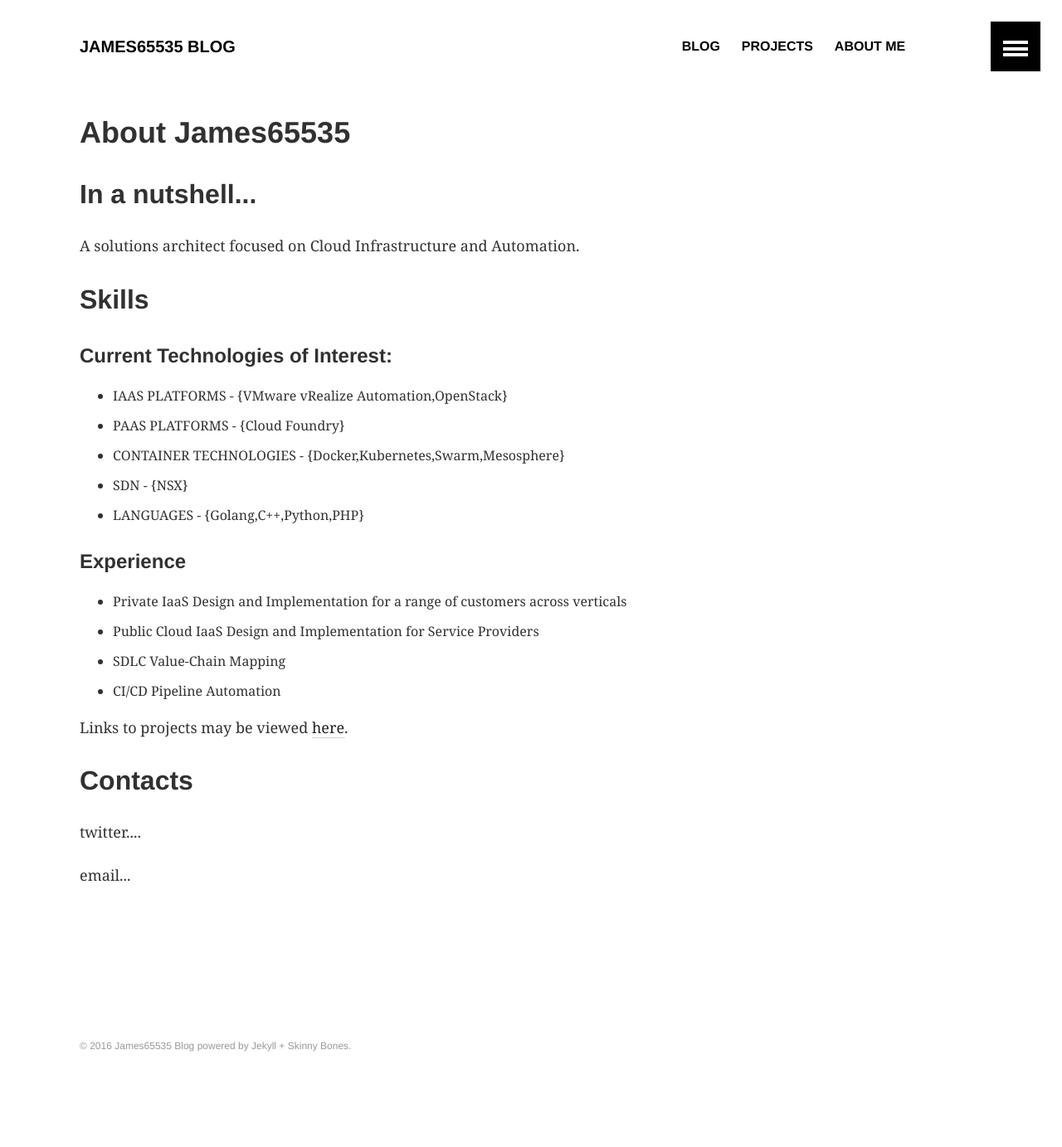
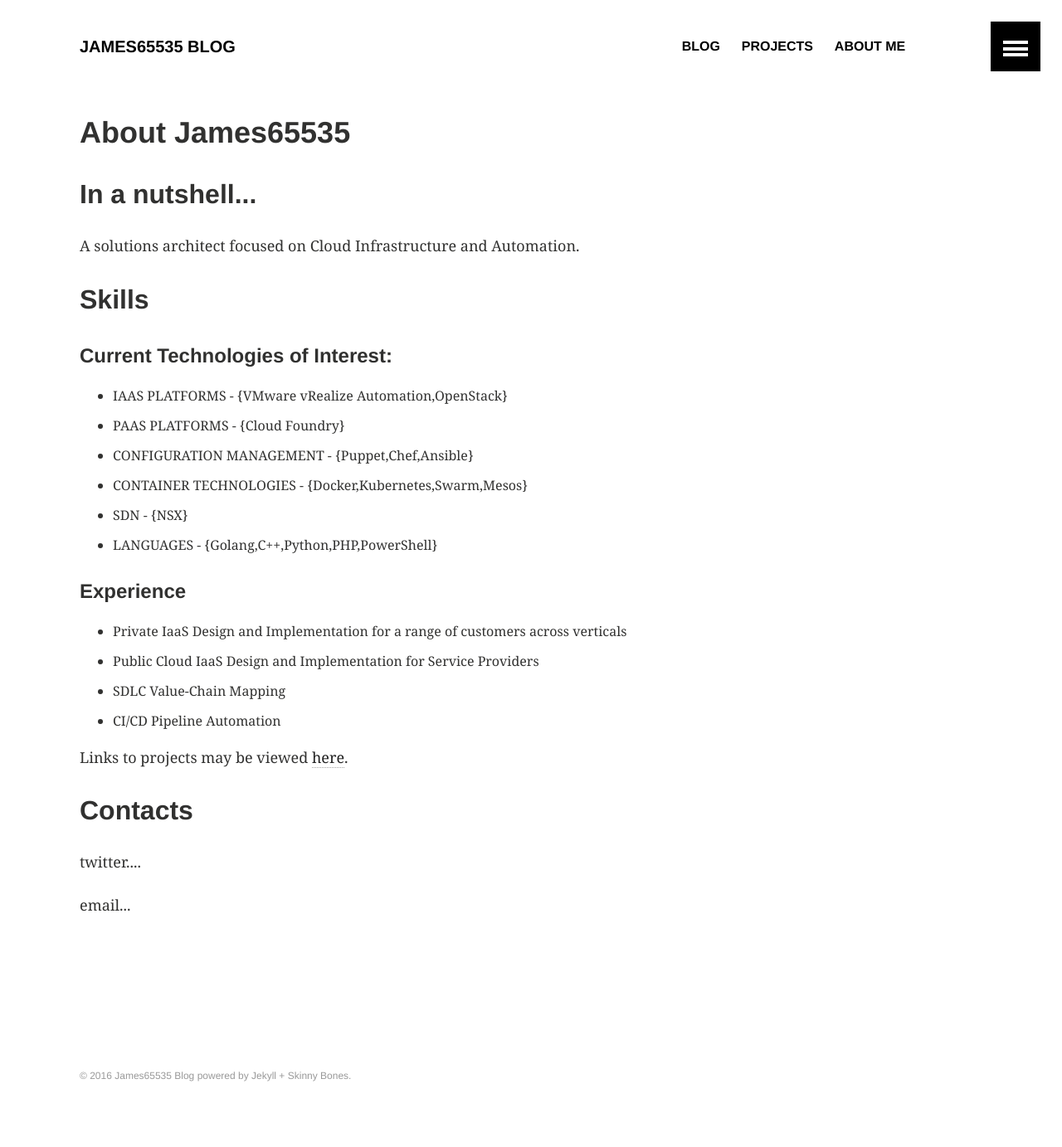
Before and after one commit to james65535/james65535.github.io, a Jekyll site: the page built from about.md, in a window 1280 px wide. Shown: the whole page at 83% size. Built offline with Jekyll 4.4.1, drawn with Linux system fonts in a browser that asks for light colours; before the commit the page ends 1347 px from its top, so only the background shows below that.

Commit message:
jekyll page init 15

```diff
--- a/about.md
+++ b/about.md
@@ -17,9 +17,10 @@ title: "About James65535"
         <ul>
           <li><span>I</span>AAS PLATFORMS - {VMware vRealize Automation,OpenStack}</li>
           <li><span>P</span>AAS PLATFORMS - {Cloud Foundry}</li>
-          <li><span>C</span>ONTAINER TECHNOLOGIES - {Docker,Kubernetes,Swarm,Mesosphere}</li>
+          <li><span>C</span>ONFIGURATION MANAGEMENT - {Puppet,Chef,Ansible}</li>
+          <li><span>C</span>ONTAINER TECHNOLOGIES - {Docker,Kubernetes,Swarm,Mesos}</li>
           <li><span>S</span>DN - {NSX}</li>
-          <li><span>L</span>ANGUAGES - {Golang,C++,Python,PHP}</li>
+          <li><span>L</span>ANGUAGES - {Golang,C++,Python,PHP,PowerShell}</li>
         </ul>
     </div>
   </div>
```
